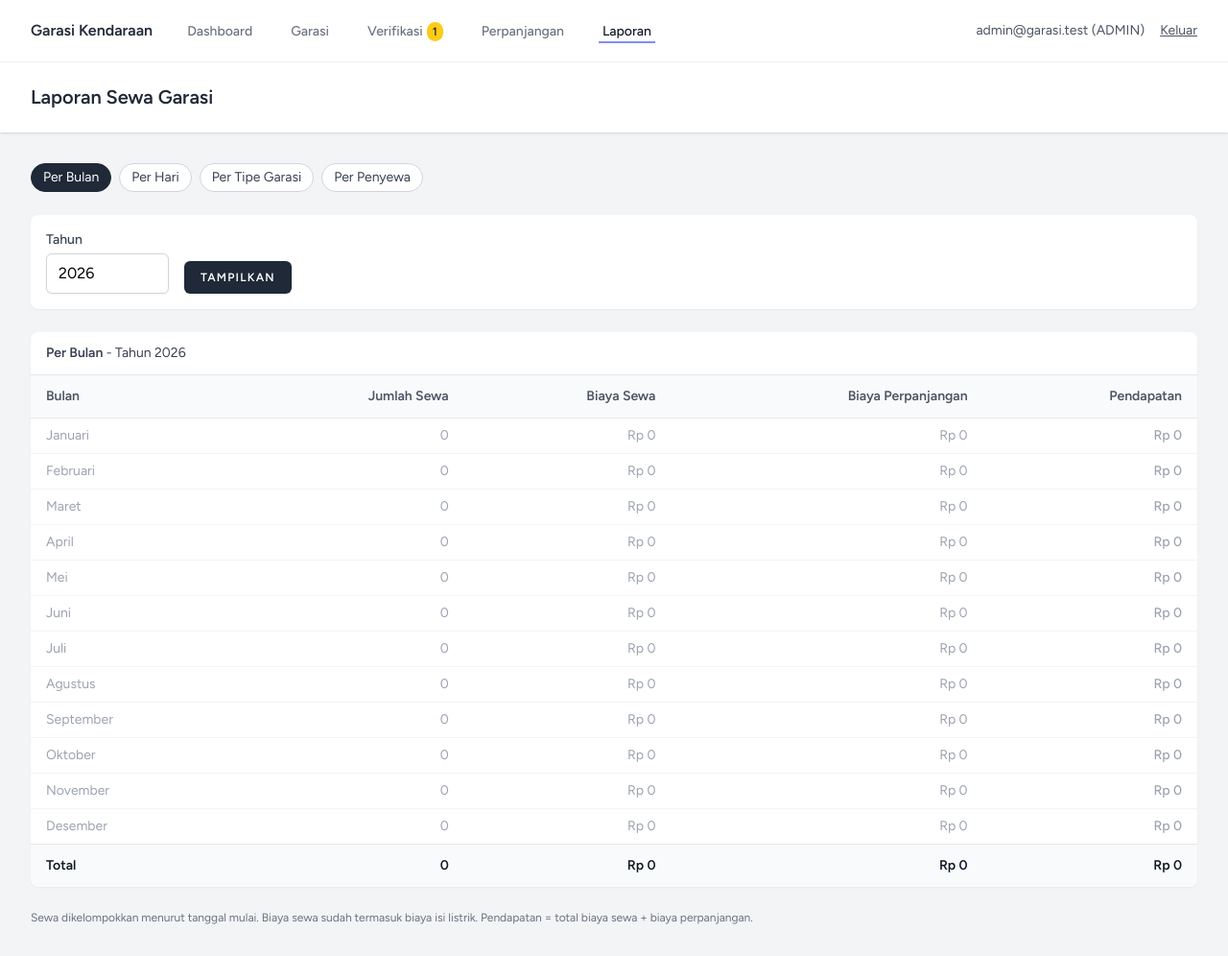
After one commit to leowdij08/garasi-app, a Laravel app: page /admin/laporan in a window 1280 px wide. The commit adds this page. Shown: the whole page at 96% size. Run offline with Laravel 12, Linux system fonts and the light colour scheme; a user stored in the database is signed in; data comes from the database, SQL or seed files in the repository; tables that the repository leaves empty hold one stand-in row (values such as "Sample post"); style sheets or scripts are compiled from the project's sources.

Commit message:
Admin: laporan sewa dan data contoh

```diff
--- /dev/null
+++ b/app/Http/Controllers/Admin/ReportController.php
@@ -0,0 +1,53 @@
+<?php
+
+namespace App\Http\Controllers\Admin;
+
+use App\Http\Controllers\Controller;
+use App\Services\ReportService;
+use Illuminate\Http\Request;
+use Illuminate\Validation\Rule;
+use Illuminate\View\View;
+
+class ReportController extends Controller
+{
+    public function index(Request $request, ReportService $laporan): View
+    {
+        $data = $request->validate([
+            'jenis' => ['nullable', Rule::in(['bulan', 'hari', 'tipe', 'penyewa'])],
+            'tahun' => ['nullable', 'integer', 'between:2000,2100', 'required_with:bulan'],
+            'bulan' => ['nullable', 'integer', 'between:1,12'],
+        ], [
+            'tahun.integer' => 'Tahun harus berupa angka.',
+            'tahun.between' => 'Tahun harus di antara 2000 dan 2100.',
+            'tahun.required_with' => 'Tahun wajib diisi jika bulan dipilih.',
+            'bulan.between' => 'Bulan tidak valid.',
+        ]);
+
+        $jenis = $data['jenis'] ?? 'bulan';
+        $tahun = isset($data['tahun']) ? (int) $data['tahun'] : null;
+        $bulan = isset($data['bulan']) ? (int) $data['bulan'] : null;
+
+        // Laporan per bulan dan per hari selalu butuh periode; bawaannya tahun dan bulan sekarang.
+        if (in_array($jenis, ['bulan', 'hari'], true)) {
+            $tahun ??= now()->year;
+        }
+        if ($jenis === 'hari') {
+            $bulan ??= now()->month;
+        }
+
+        $hasil = match ($jenis) {
+            'bulan' => $laporan->perBulan($tahun),
+            'hari' => $laporan->perHari($tahun, $bulan),
+            'tipe' => $laporan->perTipeGarasi($tahun, $bulan),
+            'penyewa' => $laporan->perPenyewa($tahun, $bulan),
+        };
+
+        $periode = match (true) {
+            $tahun === null => 'Semua periode',
+            $jenis === 'bulan' || $bulan === null => 'Tahun '.$tahun,
+            default => ReportService::BULAN[$bulan].' '.$tahun,
+        };
+
+        return view('admin.reports.index', compact('jenis', 'tahun', 'bulan', 'hasil', 'periode'));
+    }
+}
--- /dev/null
+++ b/app/Services/ReportService.php
@@ -0,0 +1,149 @@
+<?php
+
+namespace App\Services;
+
+use App\Enums\TipeGarasi;
+use Carbon\CarbonImmutable;
+use Illuminate\Database\Query\Builder;
+use Illuminate\Support\Facades\DB;
+
+/**
+ * Laporan sewa garasi (poin 18).
+ * Sewa dikelompokkan menurut tanggal mulai. Pendapatan = total biaya sewa + biaya perpanjangan.
+ */
+class ReportService
+{
+    public const BULAN = [
+        1 => 'Januari', 2 => 'Februari', 3 => 'Maret', 4 => 'April', 5 => 'Mei', 6 => 'Juni',
+        7 => 'Juli', 8 => 'Agustus', 9 => 'September', 10 => 'Oktober', 11 => 'November', 12 => 'Desember',
+    ];
+
+    private const KOLOM = 'COUNT(r.id) AS jumlah, COALESCE(SUM(r.total_biaya), 0) AS biaya_sewa, COALESCE(SUM(e.total), 0) AS biaya_perpanjangan';
+
+    /** Satu baris per sewa, digabung dengan jumlah biaya perpanjangannya (sudah dijumlah per sewa agar tidak terhitung ganda). */
+    private function dasar(): Builder
+    {
+        $perpanjangan = DB::table('rental_extensions')
+            ->selectRaw('rental_id, SUM(biaya_perpanjangan) AS total')
+            ->groupBy('rental_id');
+
+        return DB::table('rentals as r')
+            ->leftJoinSub($perpanjangan, 'e', 'e.rental_id', '=', 'r.id');
+    }
+
+    private function periode(Builder $query, ?int $tahun, ?int $bulan): Builder
+    {
+        if ($tahun !== null) {
+            $query->whereYear('r.tanggal_mulai', $tahun);
+
+            if ($bulan !== null) {
+                $query->whereMonth('r.tanggal_mulai', $bulan);
+            }
+        }
+
+        return $query;
+    }
+
+    /** @return array{baris: list<array<string, mixed>>, total: array<string, int|float>} */
+    public function perBulan(int $tahun): array
+    {
+        $data = $this->periode($this->dasar(), $tahun, null)
+            ->selectRaw('MONTH(r.tanggal_mulai) AS periode, '.self::KOLOM)
+            ->groupByRaw('MONTH(r.tanggal_mulai)')
+            ->get()->keyBy('periode');
+
+        $baris = [];
+        foreach (self::BULAN as $no => $nama) {
+            $baris[] = $this->baris($nama, $data->get($no));
+        }
+
+        return $this->hasil($baris);
+    }
+
+    /** @return array{baris: list<array<string, mixed>>, total: array<string, int|float>} */
+    public function perHari(int $tahun, int $bulan): array
+    {
+        $data = $this->periode($this->dasar(), $tahun, $bulan)
+            ->selectRaw('DAY(r.tanggal_mulai) AS periode, '.self::KOLOM)
+            ->groupByRaw('DAY(r.tanggal_mulai)')
+            ->get()->keyBy('periode');
+
+        $jumlahHari = CarbonImmutable::create($tahun, $bulan, 1)->daysInMonth;
+
+        $baris = [];
+        for ($hari = 1; $hari <= $jumlahHari; $hari++) {
+            $baris[] = $this->baris(sprintf('%02d/%02d/%d', $hari, $bulan, $tahun), $data->get($hari));
+        }
+
+        return $this->hasil($baris);
+    }
+
+    /** @return array{baris: list<array<string, mixed>>, total: array<string, int|float>} */
+    public function perTipeGarasi(?int $tahun, ?int $bulan): array
+    {
+        $data = $this->periode($this->dasar(), $tahun, $bulan)
+            ->join('garages as g', 'g.id', '=', 'r.garage_id')
+            ->selectRaw('g.tipe_garasi AS periode, '.self::KOLOM)
+            ->groupBy('g.tipe_garasi')
+            ->get()->keyBy('periode');
+
+        $baris = [];
+        foreach (TipeGarasi::cases() as $tipe) {
+            $baris[] = $this->baris($tipe->label(), $data->get($tipe->value));
+        }
+
+        return $this->hasil($baris);
+    }
+
+    /** Hanya penyewa yang punya sewa pada periode tersebut, diurutkan dari pendapatan terbesar. */
+    public function perPenyewa(?int $tahun, ?int $bulan): array
+    {
+        $data = $this->periode($this->dasar(), $tahun, $bulan)
+            ->join('tenants as t', 't.id', '=', 'r.tenant_id')
+            ->selectRaw('t.id, t.nama_lengkap, t.nik, '.self::KOLOM)
+            ->groupBy('t.id', 't.nama_lengkap', 't.nik')
+            ->orderByRaw('(COALESCE(SUM(r.total_biaya), 0) + COALESCE(SUM(e.total), 0)) DESC')
+            ->get();
+
+        $baris = $data->map(fn ($row) => $this->baris($row->nama_lengkap, $row, 'NIK '.$row->nik))->all();
+
+        return $this->hasil($baris);
+    }
+
+    /** @return array<string, mixed> */
+    private function baris(string $label, ?object $row, ?string $sub = null): array
+    {
+        $sewa = round((float) ($row->biaya_sewa ?? 0), 2);
+        $perpanjangan = round((float) ($row->biaya_perpanjangan ?? 0), 2);
+
+        return [
+            'label' => $label,
+            'sub' => $sub,
+            'jumlah' => (int) ($row->jumlah ?? 0),
+            'sewa' => $sewa,
+            'perpanjangan' => $perpanjangan,
+            'pendapatan' => round($sewa + $perpanjangan, 2),
+        ];
+    }
+
+    /**
+     * @param  list<array<string, mixed>>  $baris
+     * @return array{baris: list<array<string, mixed>>, total: array<string, int|float>}
+     */
+    private function hasil(array $baris): array
+    {
+        $total = ['jumlah' => 0, 'sewa' => 0.0, 'perpanjangan' => 0.0, 'pendapatan' => 0.0];
+
+        foreach ($baris as $b) {
+            foreach (array_keys($total) as $kolom) {
+                $total[$kolom] += $b[$kolom];
+            }
+        }
+
+        foreach (['sewa', 'perpanjangan', 'pendapatan'] as $kolom) {
+            $total[$kolom] = round($total[$kolom], 2);
+        }
+
+        return ['baris' => $baris, 'total' => $total];
+    }
+}
--- /dev/null
+++ b/resources/views/admin/reports/index.blade.php
@@ -0,0 +1,113 @@
+<x-app-layout>
+    <x-slot name="header">
+        <h2 class="font-semibold text-xl text-gray-800 leading-tight">Laporan Sewa Garasi</h2>
+    </x-slot>
+
+    @php
+        $tab = ['bulan' => 'Per Bulan', 'hari' => 'Per Hari', 'tipe' => 'Per Tipe Garasi', 'penyewa' => 'Per Penyewa'];
+        $kolomPertama = ['bulan' => 'Bulan', 'hari' => 'Tanggal Mulai', 'tipe' => 'Tipe Garasi', 'penyewa' => 'Penyewa'];
+        $namaBulan = \App\Services\ReportService::BULAN;
+        $wajibPeriode = in_array($jenis, ['bulan', 'hari'], true);
+        $rp = fn ($n) => 'Rp '.number_format($n, 0, ',', '.');
+    @endphp
+
+    <div class="py-8">
+        <div class="max-w-7xl mx-auto sm:px-6 lg:px-8 space-y-6">
+            <div class="flex flex-wrap gap-2 text-sm">
+                @foreach ($tab as $kode => $nama)
+                    <a href="{{ route('admin.reports.index', ['jenis' => $kode]) }}"
+                       class="px-3 py-1 rounded-full border {{ $jenis === $kode ? 'bg-gray-800 text-white border-gray-800' : 'bg-white text-gray-700 border-gray-300' }}">
+                        {{ $nama }}
+                    </a>
+                @endforeach
+            </div>
+
+            <form method="GET" action="{{ route('admin.reports.index') }}" class="bg-white shadow-sm sm:rounded-lg p-4 flex flex-wrap items-end gap-4">
+                <input type="hidden" name="jenis" value="{{ $jenis }}">
+
+                <div>
+                    <x-input-label for="tahun" value="Tahun" />
+                    <input id="tahun" name="tahun" type="number" min="2000" max="2100" value="{{ $tahun }}"
+                           placeholder="Semua" @if ($wajibPeriode) required @endif
+                           class="block mt-1 w-32 border-gray-300 rounded-md shadow-sm" />
+                </div>
+
+                @if ($jenis !== 'bulan')
+                    <div>
+                        <x-input-label for="bulan" value="Bulan" />
+                        <select id="bulan" name="bulan" class="block mt-1 border-gray-300 rounded-md shadow-sm">
+                            @if ($jenis !== 'hari')
+                                <option value="">Semua</option>
+                            @endif
+                            @foreach ($namaBulan as $no => $nama)
+                                <option value="{{ $no }}" @selected($bulan === $no)>{{ $nama }}</option>
+                            @endforeach
+                        </select>
+                    </div>
+                @endif
+
+                <x-primary-button>Tampilkan</x-primary-button>
+            </form>
+
+            @if ($errors->any())
+                <div class="bg-red-50 border border-red-200 text-red-800 sm:rounded-lg p-4 text-sm">
+                    @foreach ($errors->all() as $pesan)
+                        <div>{{ $pesan }}</div>
+                    @endforeach
+                </div>
+            @endif
+
+            <div class="bg-white shadow-sm sm:rounded-lg overflow-x-auto">
+                <div class="px-4 py-3 border-b text-sm text-gray-700">
+                    <span class="font-semibold">{{ $tab[$jenis] }}</span> - {{ $periode }}
+                </div>
+
+                <table class="min-w-full divide-y divide-gray-200 text-sm">
+                    <thead class="bg-gray-50 text-left text-gray-600">
+                        <tr>
+                            <th class="px-4 py-3">{{ $kolomPertama[$jenis] }}</th>
+                            <th class="px-4 py-3 text-right">Jumlah Sewa</th>
+                            <th class="px-4 py-3 text-right">Biaya Sewa</th>
+                            <th class="px-4 py-3 text-right">Biaya Perpanjangan</th>
+                            <th class="px-4 py-3 text-right">Pendapatan</th>
+                        </tr>
+                    </thead>
+                    <tbody class="divide-y divide-gray-100 text-gray-900">
+                        @forelse ($hasil['baris'] as $b)
+                            <tr class="{{ $b['jumlah'] === 0 ? 'text-gray-400' : '' }}">
+                                <td class="px-4 py-2">
+                                    {{ $b['label'] }}
+                                    @if ($b['sub'])
+                                        <div class="text-xs text-gray-500">{{ $b['sub'] }}</div>
+                                    @endif
+                                </td>
+                                <td class="px-4 py-2 text-right">{{ $b['jumlah'] }}</td>
+                                <td class="px-4 py-2 text-right whitespace-nowrap">{{ $rp($b['sewa']) }}</td>
+                                <td class="px-4 py-2 text-right whitespace-nowrap">{{ $rp($b['perpanjangan']) }}</td>
+                                <td class="px-4 py-2 text-right whitespace-nowrap font-medium">{{ $rp($b['pendapatan']) }}</td>
+                            </tr>
+                        @empty
+                            <tr>
+                                <td colspan="5" class="px-4 py-6 text-center text-gray-500">Tidak ada sewa pada periode ini.</td>
+                            </tr>
+                        @endforelse
+                    </tbody>
+                    <tfoot class="bg-gray-50 font-semibold text-gray-900">
+                        <tr>
+                            <td class="px-4 py-3">Total</td>
+                            <td class="px-4 py-3 text-right">{{ $hasil['total']['jumlah'] }}</td>
+                            <td class="px-4 py-3 text-right whitespace-nowrap">{{ $rp($hasil['total']['sewa']) }}</td>
+                            <td class="px-4 py-3 text-right whitespace-nowrap">{{ $rp($hasil['total']['perpanjangan']) }}</td>
+                            <td class="px-4 py-3 text-right whitespace-nowrap">{{ $rp($hasil['total']['pendapatan']) }}</td>
+                        </tr>
+                    </tfoot>
+                </table>
+            </div>
+
+            <p class="text-xs text-gray-500">
+                Sewa dikelompokkan menurut tanggal mulai. Biaya sewa sudah termasuk biaya isi listrik.
+                Pendapatan = total biaya sewa + biaya perpanjangan.
+            </p>
+        </div>
+    </div>
+</x-app-layout>
--- a/resources/views/layouts/navigation.blade.php
+++ b/resources/views/layouts/navigation.blade.php
@@ -19,6 +19,9 @@
                 <x-nav-link :href="route('admin.extensions.index')" :active="request()->routeIs('admin.extensions.*')">
                     Perpanjangan
                 </x-nav-link>
+                <x-nav-link :href="route('admin.reports.index')" :active="request()->routeIs('admin.reports.*')">
+                    Laporan
+                </x-nav-link>
             @else
                 <x-nav-link :href="route('penyewa.rentals.create')" :active="request()->routeIs('penyewa.rentals.create')">
                     Sewa Baru
--- a/routes/web.php
+++ b/routes/web.php
@@ -2,6 +2,7 @@
 
 use App\Http\Controllers\Admin\GarageController;
 use App\Http\Controllers\Admin\RentalExtensionController;
+use App\Http\Controllers\Admin\ReportController;
 use App\Http\Controllers\Admin\TenantVerificationController;
 use App\Http\Controllers\Penyewa\RentalController;
 use App\Http\Middleware\EnsureRole;
@@ -36,6 +37,8 @@ Route::middleware('auth')->group(function () {
                 ->middleware(SinkronStatusGarasi::class)->name('extensions.index');
             Route::get('/perpanjangan/{rental}', [RentalExtensionController::class, 'create'])->name('extensions.create');
             Route::post('/perpanjangan/{rental}', [RentalExtensionController::class, 'store'])->name('extensions.store');
+
+            Route::get('/laporan', [ReportController::class, 'index'])->name('reports.index');
         });
 
     Route::middleware(EnsureRole::class.':PENYEWA')
```
Also changed, not shown: database/seeders/DataContohSeeder.php (added, +152 -0 lines).
